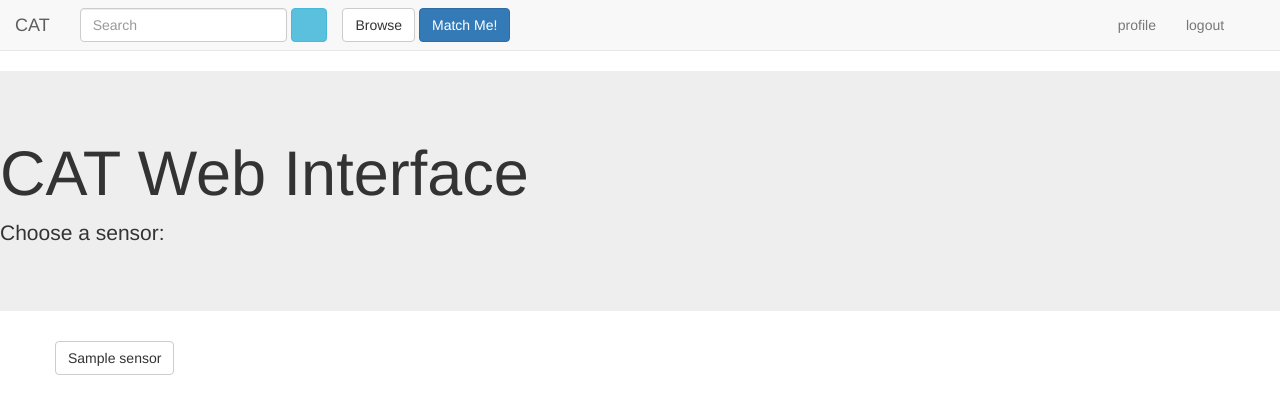
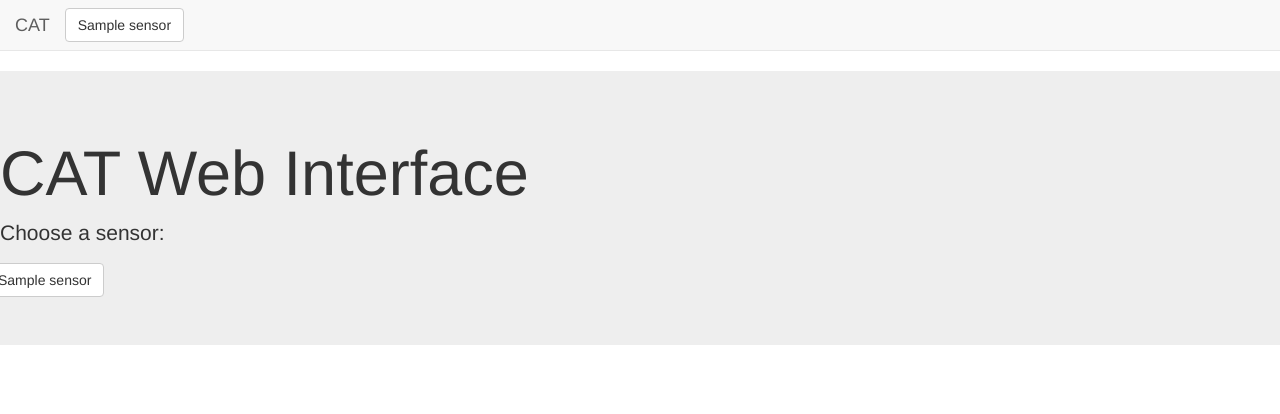
Before and after one commit to danrs/sensor_db, a Python web app: template templates/home.html in a window 1280 px wide. Shown: the top 414 px of the page. Run offline with Jinja, Linux system fonts and the light colour scheme; the template is opened without the code that fills it: most values are stand-ins (such as "Sample title", 1, 10 or a date in 2020); some libraries are stand-ins or nearby versions; some web fonts are replaced.

Commit message:
fixed up navbar and home

```diff
--- a/templates/home.html
+++ b/templates/home.html
@@ -8,13 +8,11 @@
 <div class="jumbotron">
     <h1>CAT Web Interface</h1>
     <p class=lead>Choose a sensor:</p>
-</div>
 
-<div class="container">
     <div class="row">
       <!--Print tiles of sensor buttons-->
       <div class="btn-group" role="group" aria-label="...">
-        {% for sensor in sensors  %}
+        {% for sensor in sensor_list  %}
           <a href="{{ script_uri ~ "/" ~ sensor }}" class="btn btn-default">{{sensor}}</a>
         {% endfor %}
       </div>
--- a/templates/skeleton.html
+++ b/templates/skeleton.html
@@ -56,30 +56,16 @@
       {%block navcontent%}
         <ul class="nav navbar-nav">
           {#put navbar stuff here#}
+          <div class="btn-group">
+            {% for sensor in sensor_list  %}
+              <a href="{{script_uri ~ "/" ~ sensor}}"><button type="button" class="btn btn-default navbar-btn">
+                  {{sensor}}
+              </button></a>
+            {% endfor %}
+          </div>
         </ul>
-        <form class="navbar-form navbar-left" role="search" method="get">
-          <div class="form-group">
-            <input type="text" class="form-control" placeholder="Search" name="search">
-          </div>
-          <button type="submit" class="btn btn-info">
-            <span class="glyphicon glyphicon-search"></span>
-          </button>
-        </form>
-
-        <a href="{{script_uri ~ "/browse"}}"><button type="button" class="btn btn-default navbar-btn">
-          Browse
-        </button></a>
-        <a href="{{script_uri ~ "/match"}}"><button type="button" class="btn btn-primary navbar-btn">
-          Match Me!
-        </button></a>
 
         <ul class="nav navbar-nav navbar-right">
-          <li><a href="{{script_url ~ "?edit_profile=1"}}">
-            profile
-          </a></li>
-          <li><a href="{{script_uri ~ "?logout=1"}}">
-            logout
-          </a></li>
           <li><a href="{{script_uri ~ "/about"}}">
             <span class="glyphicon glyphicon-question-sign"></span>
           </a></li>
```
Also changed, not shown: 1 other file.
